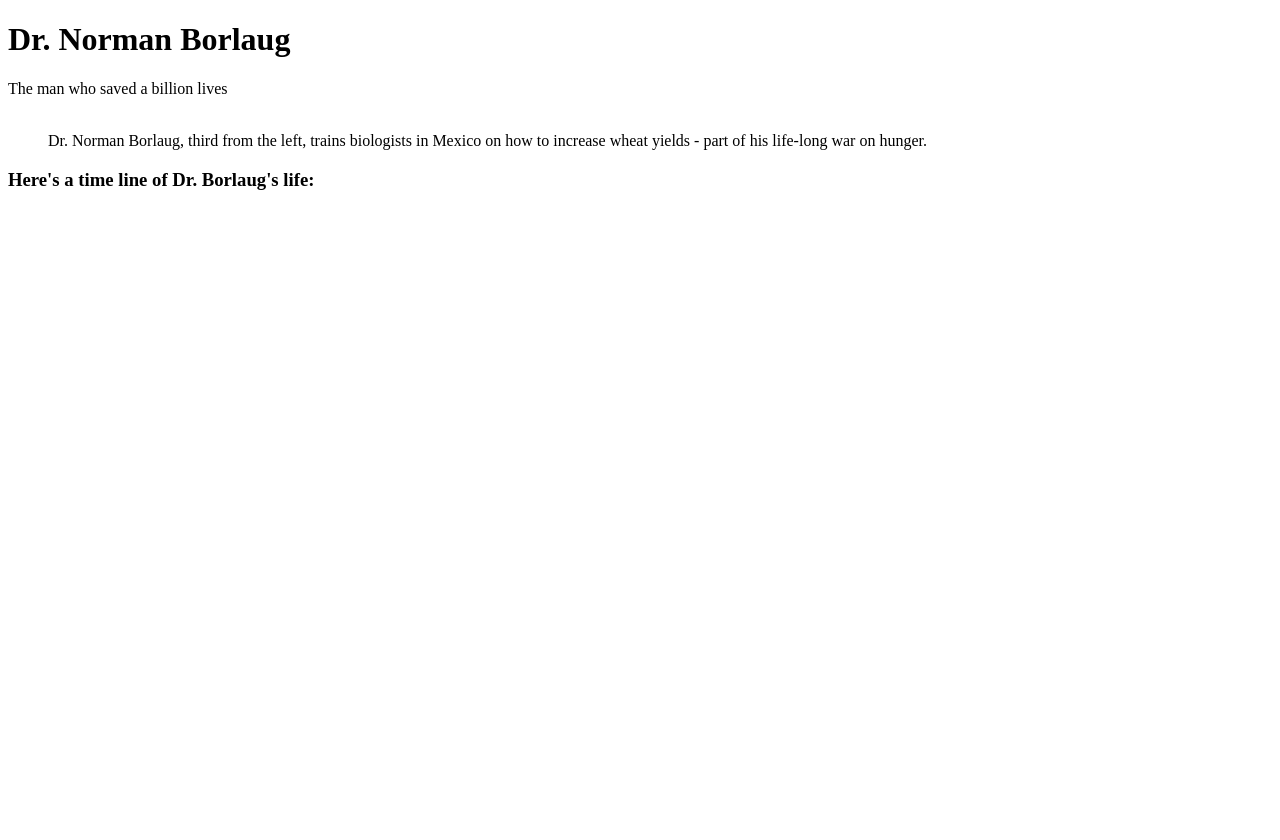
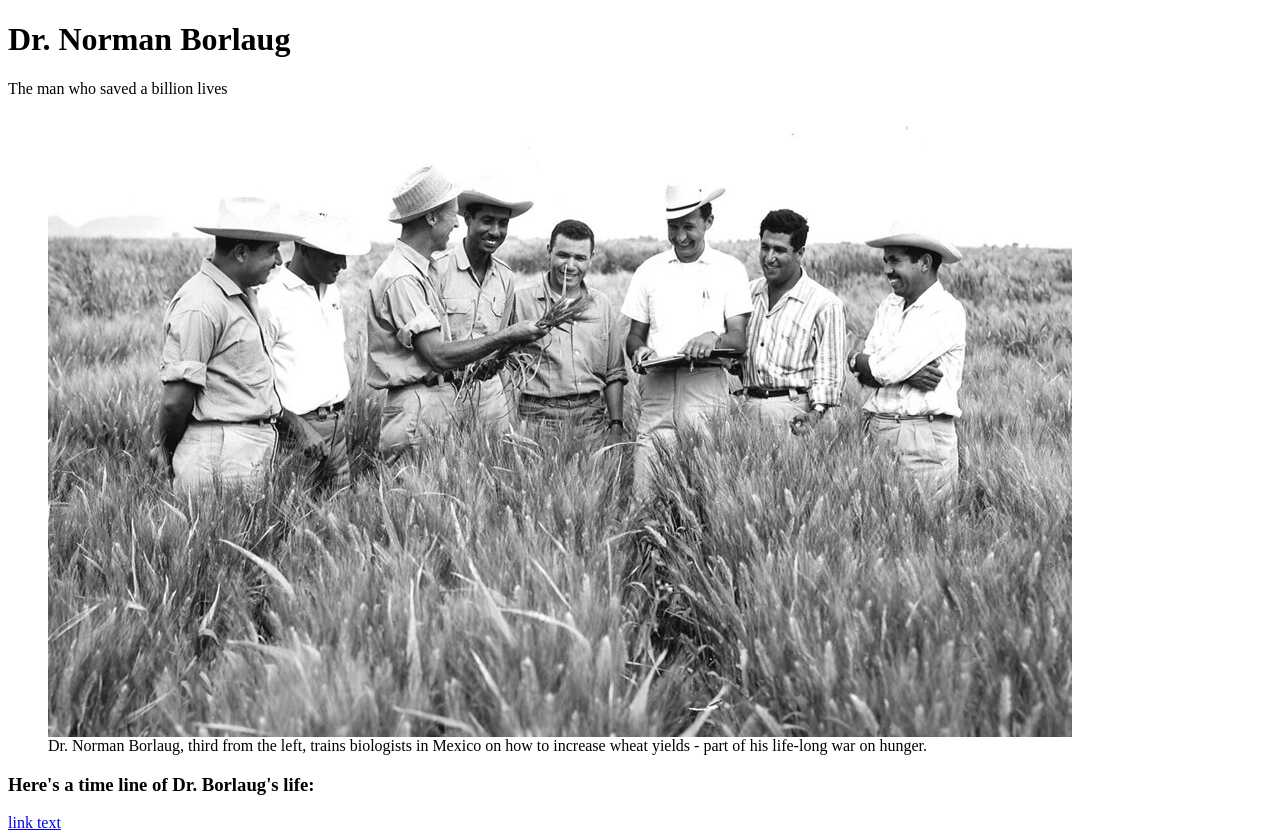
Before and after one commit to ZeenatLawal/MicroverseTrial-with-Julie, a plain HTML site: page index.html in a window 1280 px wide. Before the commit the page ends 800 px from the top, so only its background shows below. Drawn offline with Linux system fonts and the light colour scheme.

Commit message:
user 7 and 8

```diff
--- a/css/style.css
+++ b/css/style.css
@@ -0,0 +1,7 @@
+#image{
+max-width: 100%;
+height : auto;
+
+display: block;
+
+}
--- a/index.html
+++ b/index.html
@@ -12,12 +12,15 @@
       <p>The man who saved a billion lives</p>
       <div id = "img-div">
         <figure>
-          <img id = "image" />
+          <img id = "image"  src="picture.jpg"/>
           <figcaption id = "img-caption">Dr. Norman Borlaug, third from the left, trains biologists in Mexico on how to increase wheat yields - part of his life-long war on hunger.</figcaption>
         </figure>
       </div>
       <section id="tribute-info">
         <h3>Here's a time line of Dr. Borlaug's life:</h3>
+
+<a href="https://en.wikipedia.org/wiki/Norman_Borlaug " target="_blank" id="tribute-link" >link text</a>
+
       </section>
     </main>
     <script src="https://cdn.freecodecamp.org/testable-projects-fcc/v1/bundle.js"></script>
```
Also changed, not shown: picture.jpg (added).
